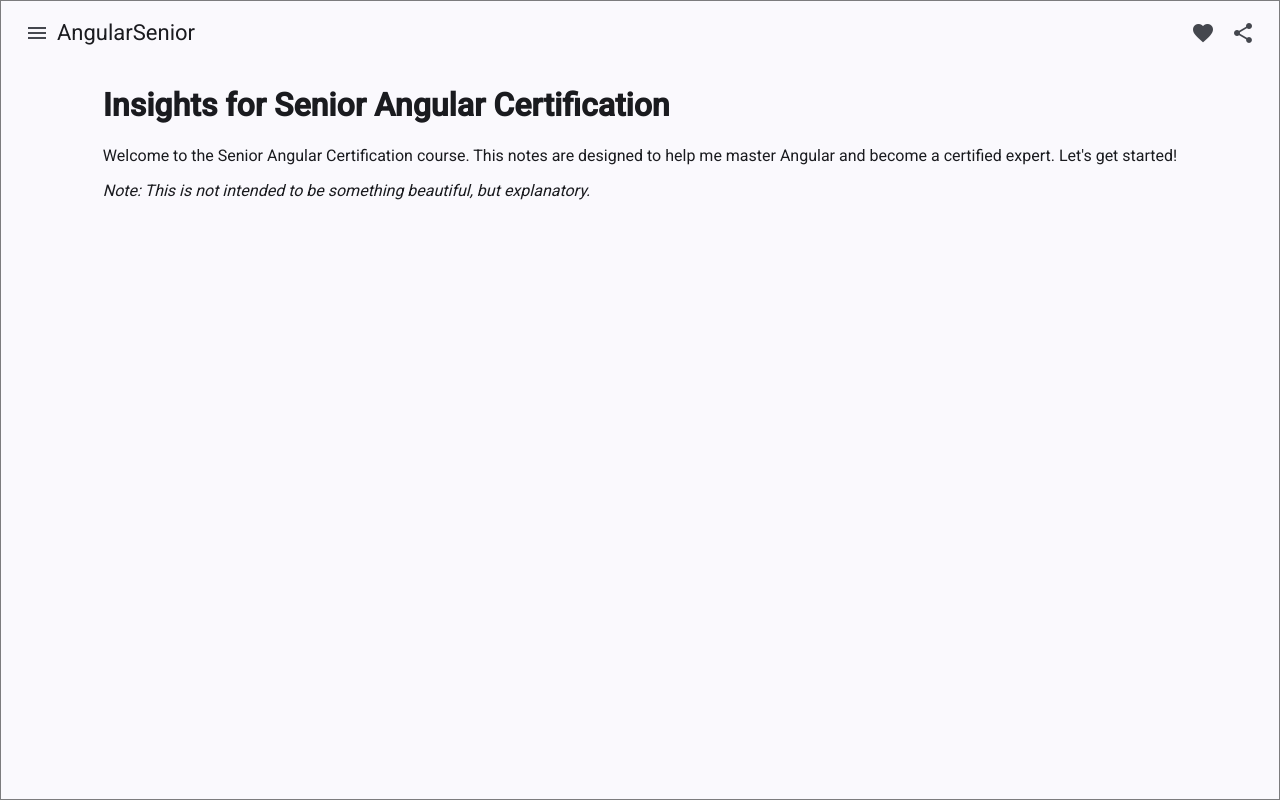
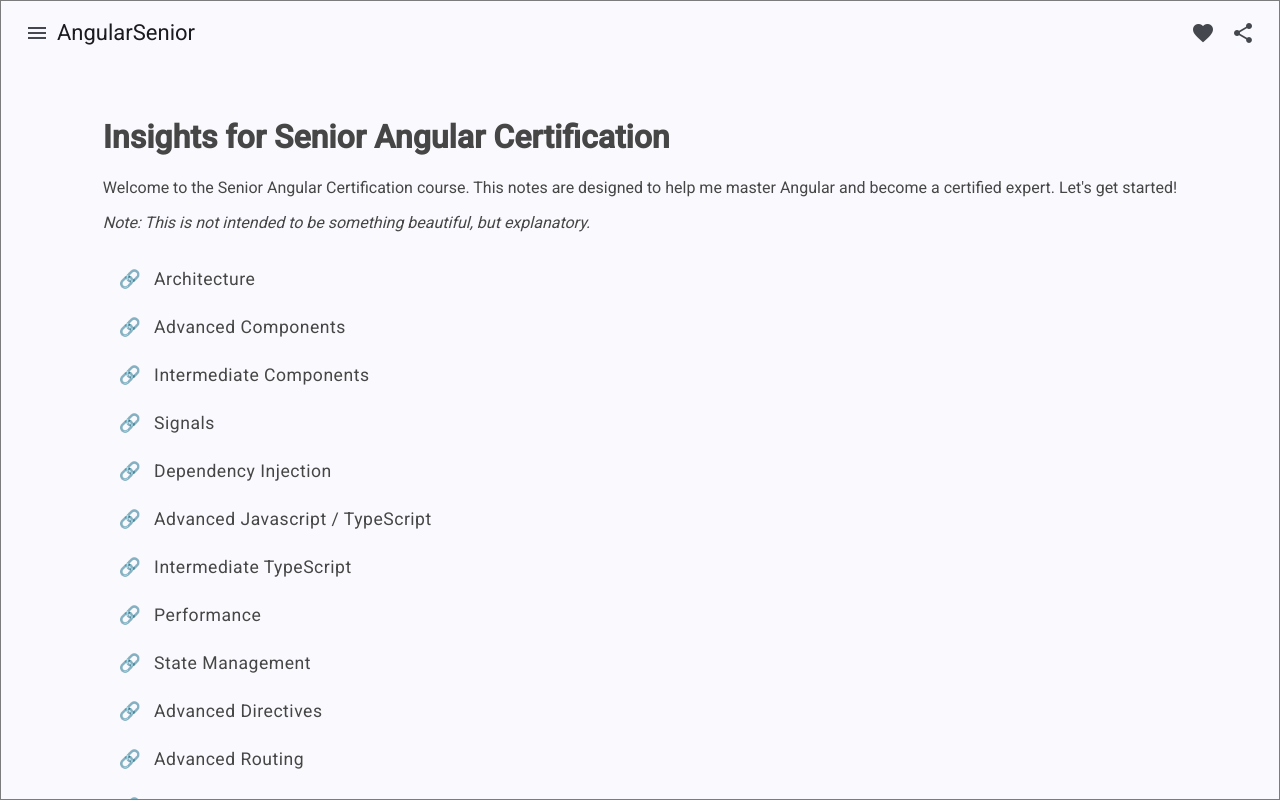
Before and after one commit to RaulGM3/Angular-Senior-Certificate, an Angular app: page /home in a window 1280 px wide. Built offline with nearby package versions, Linux system fonts and the light colour scheme.

Commit message:
refactor: enhance navigation and styling in app components

```diff
--- a/src/app/app.component.html
+++ b/src/app/app.component.html
@@ -1,23 +1,22 @@
-<mat-drawer-container class="example-container" autosize>
+<mat-drawer-container class="example-container">
   <mat-drawer [opened]="opened ()" #drawer class="example-sidenav" mode="side">
     <h1>Senior Certificate</h1>
     <mat-list>
       <mat-list-item>
-        <a routerLink="/architecture" routerLinkActive="active">
+        <a routerLink="/architecture" routerLinkActive="active" (click)="closeOpened ()">
           Architecture
         </a>
       </mat-list-item>
       <mat-list-item>
-        <a routerLink="/advanced-components" routerLinkActive="active">
+        <a routerLink="/advanced-components" routerLinkActive="active" (click)="closeOpened ()">
           Advanced Components
         </a>
       </mat-list-item>
       <mat-list-item>
-        <a routerLink="/intermediate-components" routerLinkActive="active">
+        <a routerLink="/intermediate-components" routerLinkActive="active" (click)="closeOpened ()">
           Intermediate Components
         </a>
       </mat-list-item>
-      <button mat-button-flat (click)="drawer.close ()"> Cerrar</button>
     </mat-list>
   </mat-drawer>
 
--- a/src/app/app.component.scss
+++ b/src/app/app.component.scss
@@ -1,10 +1,15 @@
 mat-drawer-container {
   height: 100vh;
-  width: 100vw;
+  max-width: 100vw;
 }
 
 mat-drawer {
   width: 400px;
+
+}
+
+mat-drawer-content {
+  max-width: 100vw;
 }
 
 .example-container {
@@ -22,6 +27,7 @@
     align-items: center;
     height: 100%;
     width: 100%;
+    padding: 2rem;
   }
 }
 
--- a/src/app/app.component.ts
+++ b/src/app/app.component.ts
@@ -16,4 +16,10 @@
 export class AppComponent {
   title = 'AngularSenior';
   opened = linkedSignal (inject(StateService).toggleMenu);
+
+  constructor (private statServ: StateService) {}
+
+  closeOpened () {
+    this.statServ.onToggleMenu ();
+  }
 }
--- a/src/app/home/home.component.html
+++ b/src/app/home/home.component.html
@@ -9,3 +9,107 @@
     Note: This is not intended to be something beautiful, but explanatory.
   </i>
 </p>
+
+<mat-list>
+  <mat-list-item>
+    <a routerLink="/architecture" routerLinkActive="active">
+      Architecture
+    </a>
+  </mat-list-item>
+
+
+  <mat-list-item>
+    <a routerLink="Advanced Components">
+      Advanced Components
+    </a>
+  </mat-list-item>
+
+  <mat-list-item>
+    <a routerLink="Intermediate Components">
+      Intermediate Components
+    </a>
+  </mat-list-item>
+
+  <mat-list-item>
+    <a routerLink="Signals">
+      Signals
+    </a>
+  </mat-list-item>
+
+  <mat-list-item>
+    <a routerLink="Dependency Injection">
+      Dependency Injection
+    </a>
+  </mat-list-item>
+
+  <mat-list-item>
+    <a routerLink="Advanced Javascript / TypeScript">
+      Advanced Javascript / TypeScript
+    </a>
+  </mat-list-item>
+
+  <mat-list-item>
+    <a routerLink="Intermediate TypeScript">
+      Intermediate TypeScript
+    </a>
+  </mat-list-item>
+
+  <mat-list-item>
+    <a routerLink="Performance">
+      Performance
+    </a>
+  </mat-list-item>
+
+  <mat-list-item>
+    <a routerLink="State Management">
+      State Management
+    </a>
+  </mat-list-item>
+
+  <mat-list-item>
+    <a routerLink="Advanced Directives">
+      Advanced Directives
+    </a>
+  </mat-list-item>
+
+  <mat-list-item>
+    <a routerLink="Advanced Routing">
+      Advanced Routing
+    </a>
+  </mat-list-item>
+
+  <mat-list-item>
+    <a routerLink="Intermediate Routing">
+      Intermediate Routing
+    </a>
+  </mat-list-item>
+
+  <mat-list-item>
+    <a routerLink="Advanced RxJs">
+      Advanced RxJs
+    </a>
+  </mat-list-item>
+
+  <mat-list-item>
+    <a routerLink="Pipes">
+      Pipes
+    </a>
+  </mat-list-item>
+  <mat-list-item>
+    <a routerLink="Advanced Forms">
+      Advanced Forms
+    </a>
+  </mat-list-item>
+
+  <mat-list-item>
+    <a routerLink="Security">
+      Security
+    </a>
+  </mat-list-item>
+
+  <mat-list-item>
+    <a routerLink="Testing">
+      Testing
+    </a>
+  </mat-list-item>
+</mat-list>
--- a/src/app/home/home.component.scss
+++ b/src/app/home/home.component.scss
@@ -0,0 +1,9 @@
+a {
+  font-size: 1.1rem;
+  color: #464646;
+
+  &::before {
+    content: '🔗';
+    margin-right: 0.5rem;
+  }
+}
--- a/src/app/home/home.component.ts
+++ b/src/app/home/home.component.ts
@@ -1,8 +1,12 @@
 import { Component } from '@angular/core';
+
+import { MatButtonModule } from '@angular/material/button';
+import { MatListModule } from '@angular/material/list';
+import { RouterLink } from '@angular/router';
 
 @Component({
   selector: 'app-home',
-  imports: [],
+  imports: [MatButtonModule, MatListModule, RouterLink],
   templateUrl: './home.component.html',
   styleUrl: './home.component.scss'
 })
--- a/src/app/toolbar/toolbar.component.html
+++ b/src/app/toolbar/toolbar.component.html
@@ -5,7 +5,9 @@
   <span>{{ title () }}</span>
   <span class="example-spacer"></span>
   <button mat-icon-button class="example-icon favorite-icon" aria-label="Example icon-button with heart icon">
-    <mat-icon>favorite</mat-icon>
+    <a href="https://github.com/RaulGM3/Angular-Senior-Certificate.git">
+      <mat-icon>favorite</mat-icon>
+    </a>
   </button>
   <button mat-icon-button class="example-icon" aria-label="Example icon-button with share icon">
     <mat-icon>share</mat-icon>
--- a/src/styles.scss
+++ b/src/styles.scss
@@ -1,9 +1,15 @@
 /* You can add global styles to this file, and also import other style files */
 
-html, body { height: 100%; }
+html, body { height: 100%; width: 100%; }
 body { margin: 0; font-family: Roboto, "Helvetica Neue", sans-serif; }
 
 a {
   text-decoration: none !important;
   color: inherit;
 }
+* {
+  box-sizing: border-box;
+}
+h1, h2, h3, h4, h5, h6, p {
+  color: #464646;
+}
```
